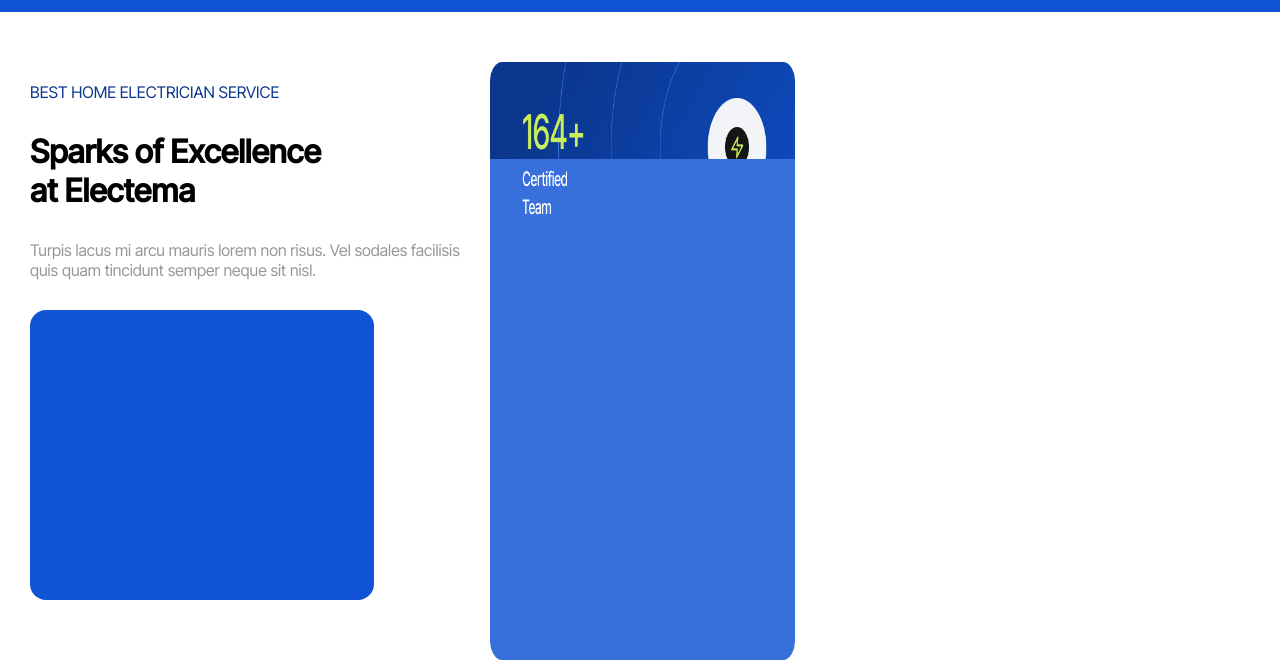
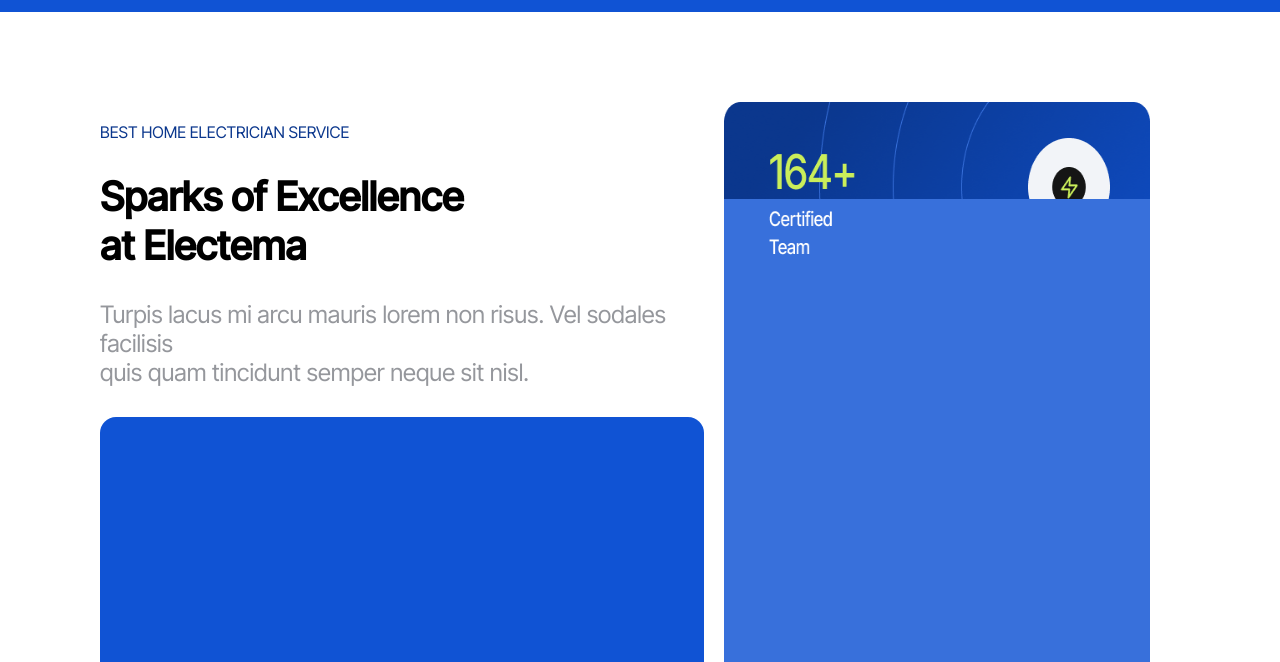
Before and after one commit to Paulo-Borges/electema, a plain HTML site: page index.html in a window 1280 px wide. Shown: the part 160-822 px from the top of the page. Drawn offline with Linux system fonts and the light colour scheme.

Commit message:
fixes: fix styles

```diff
--- a/styles.css
+++ b/styles.css
@@ -406,7 +406,8 @@ p {
 }
 @media (min-width: 820px) and (max-width: 1558px) {
   .container {
-    gap: 10px;
+    margin: 40px 70px;
+    width: auto;
   }
 
   .container-base {
@@ -414,19 +415,19 @@ p {
   }
 
   .bg-container {
-    width: 80%;
+    width: 100%;
     margin-bottom: 10px;
   }
 
   .container_text {
-    font-size: 2rem;
+    font-size: 2.5rem;
   }
   .container_p {
-    font-size: 16px;
+    font-size: 24px;
   }
 
   .container_box {
-    width: 25%;
+    width: 45%;
   }
   .client {
     width: 100%;
@@ -1114,7 +1115,7 @@ p {
   }
   .Faq_CTA button {
     margin-top: 40px;
-    font-size: 1.5rem;
+    font-size: ;
   }
 
   .Faq_CTA h2 {
```
